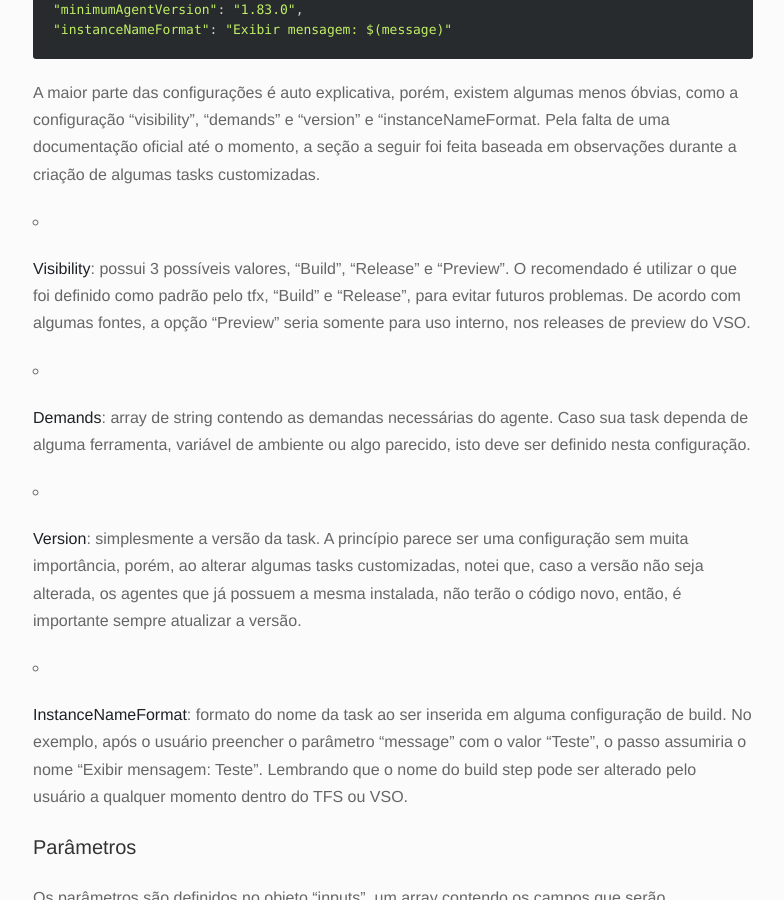
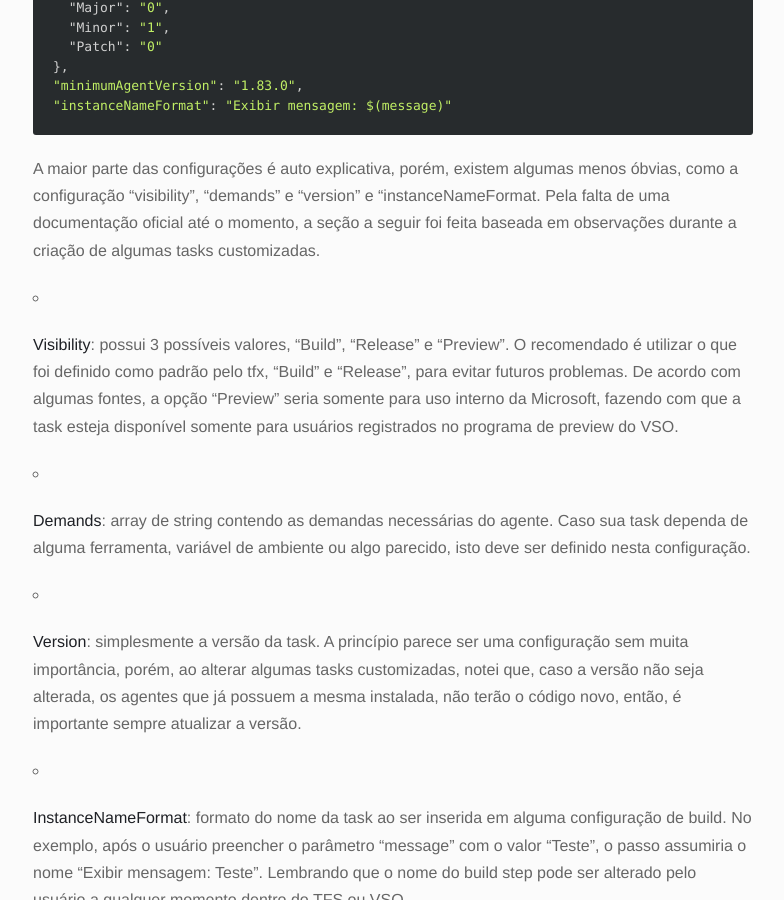
Before and after one commit to rodrigoff/rodrigoff.github.io, a Jekyll site: the page built from _posts/2015-09-13-criando_tasks_tf_build_vnext.markdown, in a window 1280 px wide and 900 px high, scrolled down 1975 px. Shown: the whole window, without its empty margins (247-1031 px from the left). Built offline with Jekyll 4.4.1, drawn with Linux system fonts in a browser that asks for light colours; nearby versions of some CDN libraries; Markdown is read by kramdown in place of the engine named in the settings; comment, search, counter and statistics services are not loaded; some of the changed text lies outside the part shown.

Commit message:
Post update

```diff
--- a/_posts/2015-09-13-criando_tasks_tf_build_vnext.markdown
+++ b/_posts/2015-09-13-criando_tasks_tf_build_vnext.markdown
@@ -1,10 +1,13 @@
 ---
 title:  "Criando novas tasks para o TF Build vNext"
-date:   2015-09-25 18:20:00
+date:   2015-09-26 13:22:52
 description: Criação e upload de novas tasks para o Team Foundation Build vNext
 ---
 
 Recentemente comecei a utilizar a nova plataforma de build integrada ao TFS 2015 (ou Visual Studio Online), o Team Foundation Build vNext. Durante este período, tive a necessidade de criar novas tasks ou até mesmo alterar tasks já existentes e, portanto, vou falar sobre isso neste post.
+
+O que exatamente é uma task?
+---------------------------
 
 Tasks do TF Build são simplesmente pequenos pacotes contendo scripts feitos em PowerShell ou NodeJS com um "acesso privilegiado" à plataforma de build e a determinadas funções.
 
@@ -77,7 +80,7 @@ Vou dividir a explicação destas configurações em 3 seções, configurações
 
 A maior parte das configurações é auto explicativa, porém, existem algumas menos óbvias, como a configuração "visibility", "demands" e "version" e "instanceNameFormat. Pela falta de uma documentação oficial até o momento, a seção a seguir foi feita baseada em observações durante a criação de algumas tasks customizadas.
 
-* **Visibility**: possui 3 possíveis valores, "Build", "Release" e "Preview". O recomendado é utilizar o que foi definido como padrão pelo tfx, "Build" e "Release", para evitar futuros problemas. De acordo com algumas fontes, a opção "Preview" seria somente para uso interno, nos releases de preview do VSO.
+* **Visibility**: possui 3 possíveis valores, "Build", "Release" e "Preview". O recomendado é utilizar o que foi definido como padrão pelo tfx, "Build" e "Release", para evitar futuros problemas. De acordo com algumas fontes, a opção "Preview" seria somente para uso interno da Microsoft, fazendo com que a task esteja disponível somente para usuários registrados no programa de preview do VSO.
 
 * **Demands**: array de string contendo as demandas necessárias do agente. Caso sua task dependa de alguma ferramenta, variável de ambiente ou algo parecido, isto deve ser definido nesta configuração.
 
```
